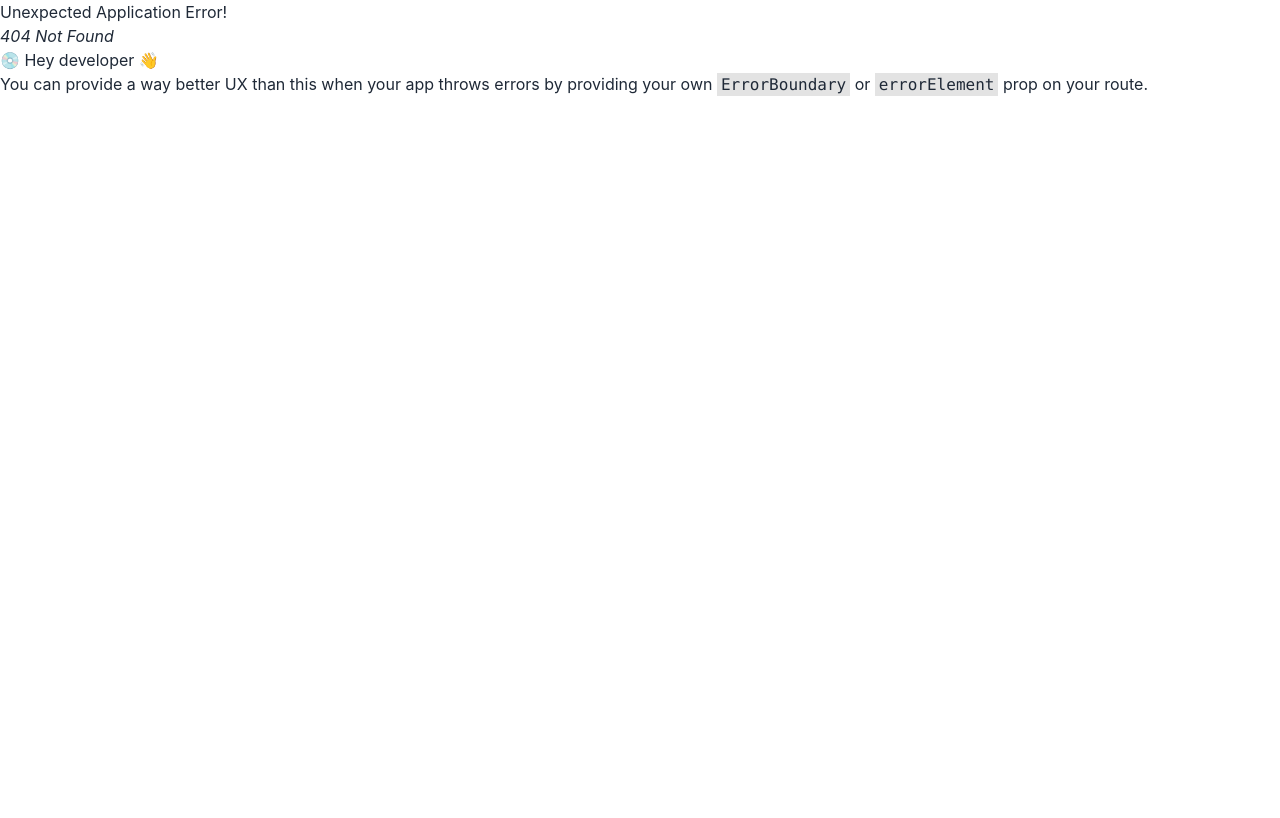
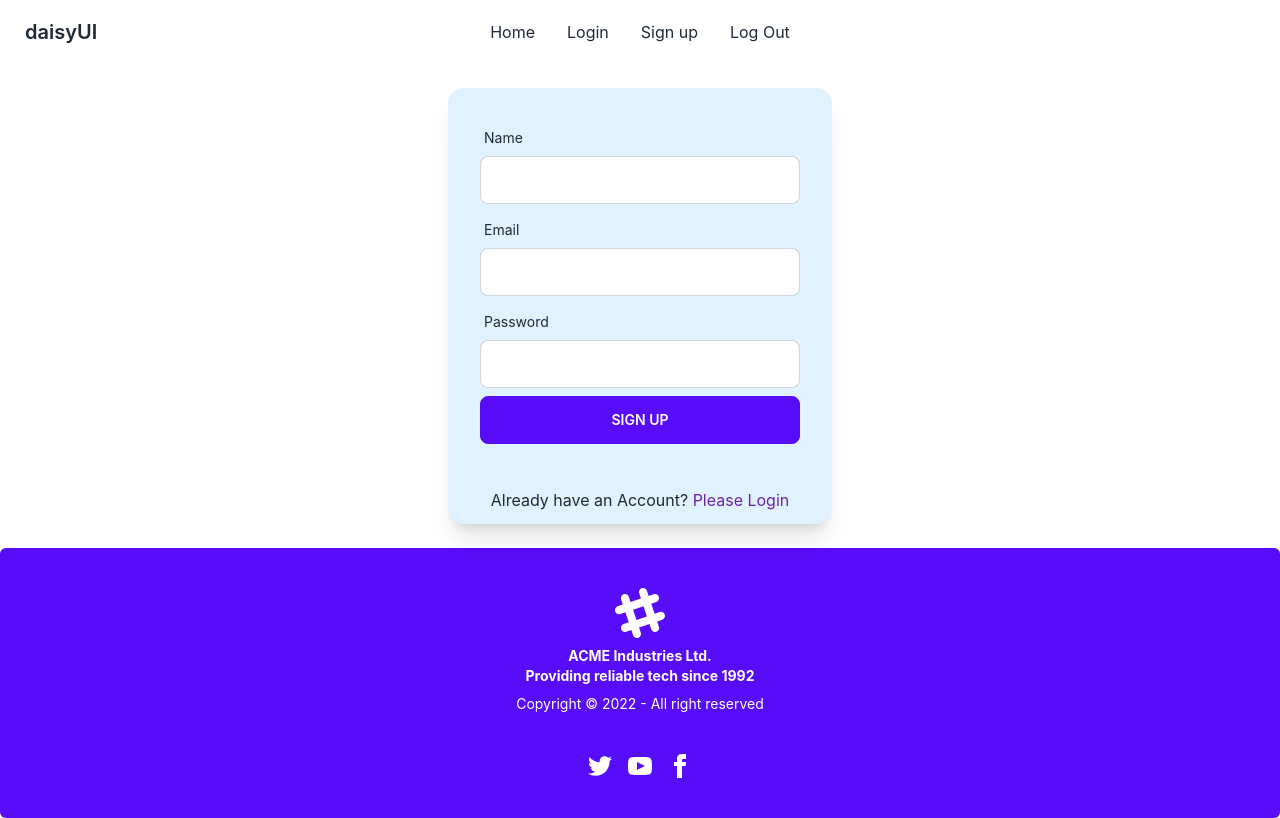
Before and after one commit to MdShafikulIslam1/used-products-client-site, a React (Create React App) app: page /signup in a window 1280 px wide. Before the commit this address had no page. Built offline with nearby package versions, Linux system fonts and the light colour scheme; no server answers.

Commit message:
firebae login,logou,signup and context api is successfully added

```diff
--- a/package.json
+++ b/package.json
@@ -11,6 +11,8 @@
     "firebase": "^9.14.0",
     "react": "^18.2.0",
     "react-dom": "^18.2.0",
+    "react-hook-form": "^7.39.5",
+    "react-hot-toast": "^2.4.0",
     "react-router-dom": "^6.4.3",
     "react-scripts": "5.0.1",
     "web-vitals": "^2.1.4"
--- a/src/App.js
+++ b/src/App.js
@@ -1,11 +1,13 @@
 import './App.css';
 import { RouterProvider } from 'react-router-dom';
 import router from './routes/Routes/Routes';
+import { Toaster } from 'react-hot-toast';
 
 function App() {
   return (
     <div className="max-w-screen-xl mx-auto">
       <RouterProvider router={router}></RouterProvider>
+      <Toaster></Toaster>
     </div>
   );
 }
--- a/src/SharedPage/Navbar/Navbar.js
+++ b/src/SharedPage/Navbar/Navbar.js
@@ -1,9 +1,27 @@
-import React from 'react';
+import React, { useContext } from 'react';
 import { Link } from 'react-router-dom';
+import { AuthContext } from '../../contexts/AuthProvider/AuthProvider';
+import { toast } from 'react-hot-toast';
 
 const Navbar = () => {
+    const { user, logoutUser } = useContext(AuthContext);
+
+
+
+    const handleLogout = () => {
+        logoutUser()
+            .then(() => {
+                toast.success("User logout successfully")
+            })
+            .catch(() => { })
+    }
+
     const navbarItems = <>
-        <li><Link>Home</Link></li>
+        <li><Link to='/'>Home</Link></li>
+        <li><Link to='/login'>Login</Link></li>
+        <li><Link to='/signup'>Sign up</Link></li>
+        <li><Link onClick={handleLogout} >Log Out</Link></li>
+        {/* <li> <button onClick={handleLogout} className='btn btn-primary'>Log Out</button> </li> */}
     </>
     return (
         <div className="navbar bg-base-100">
@@ -28,7 +46,7 @@ const Navbar = () => {
                 </ul>
             </div>
             <div className="navbar-end">
-                <a className="btn">Get started</a>
+                <p>{user && user?.email}</p>
             </div>
         </div>
     );
--- a/src/contexts/AuthProvider/AuthProvider.js
+++ b/src/contexts/AuthProvider/AuthProvider.js
@@ -1,14 +1,38 @@
-import React, { createContext } from 'react';
+import React, { createContext, useState, useEffect } from 'react';
 import app from '../../firebase/firebase.config';
-import { getAuth } from 'firebase/auth';
+import { createUserWithEmailAndPassword, getAuth, onAuthStateChanged, signInWithEmailAndPassword, signOut } from 'firebase/auth';
 
 export const AuthContext = createContext();
 const auth = getAuth(app);
 
 const AuthProvider = ({ children }) => {
-    const user = { name: 'shofikul islam' }
+    const [user, setUser] = useState([]);
+
+    const createUser = (email, password) => {
+        return createUserWithEmailAndPassword(auth, email, password)
+    };
+    const loginUser = (email, password) => {
+        return signInWithEmailAndPassword(auth, email, password)
+    };
+    const logoutUser = () => {
+        return signOut(auth);
+    }
+
+
+    useEffect(() => {
+        const unsubscribeUser = onAuthStateChanged(auth, currentUser => {
+            console.log(currentUser);
+            setUser(currentUser);
+            return () => unsubscribeUser();
+        })
+    }, [])
+
     const authInfo = {
         user,
+        createUser,
+        loginUser,
+        logoutUser,
+
     }
 
     return (
--- /dev/null
+++ b/src/pages/LoginAndSignupPage/Login.js
@@ -0,0 +1,65 @@
+import React, { useContext } from 'react';
+import { useForm } from "react-hook-form";
+import { Link, useNavigate } from 'react-router-dom';
+import { AuthContext } from '../../contexts/AuthProvider/AuthProvider';
+import { toast } from 'react-hot-toast';
+
+const Login = () => {
+    const { loginUser } = useContext(AuthContext);
+    const { register, handleSubmit, formState: { errors } } = useForm();
+    const navigate = useNavigate();
+
+
+    const handleLogin = data => {
+        loginUser(data.email, data.password)
+            .then(result => {
+                const user = result.user;
+                toast.success("User Login Successfully");
+                navigate('/')
+            })
+            .catch(err => {
+                console.log(err);
+                console.log(err.message);
+            })
+
+    }
+    return (
+
+        <div className="hero my-6">
+            <div className="card flex-shrink-0 w-full max-w-sm shadow-xl bg-sky-100">
+                <form onSubmit={handleSubmit(handleLogin)}>
+                    <div className="card-body">
+                        <div className="form-control">
+                            <label className="label">
+                                <span className="label-text">Email</span>
+                            </label>
+                            <input {...register("email", {
+                                required: "Email is required"
+                            })}
+                                type="email"
+                                className="input input-bordered" />
+                            {errors.email && <p className='text-red-900'>{errors.email.message}</p>}
+                        </div>
+                        <div className="form-control">
+                            <label className="label">
+                                <span className="label-text">Password</span>
+                            </label>
+                            <input {...register("password", {
+                                required: "password is required"
+                            })}
+                                type="password"
+                                className="input input-bordered" />
+                            {errors.email && <p className='text-red-900'>{errors.email.message}</p>}
+                        </div>
+                        <input type="submit" value="Login" className='btn btn-primary mt-6' />
+                    </div>
+
+                </form>
+                <p className='p-3 text-center'>Are you new here? <Link className='text-purple-800' to='/signup'>Sign Up</Link> </p>
+            </div>
+        </div>
+
+    );
+};
+
+export default Login;
--- /dev/null
+++ b/src/pages/LoginAndSignupPage/Signup.js
@@ -0,0 +1,83 @@
+import React, { useContext, useState } from 'react';
+import { useForm } from "react-hook-form";
+import { Link, useNavigate } from 'react-router-dom';
+import { AuthContext } from '../../contexts/AuthProvider/AuthProvider';
+import toast from 'react-hot-toast';
+
+const Signup = () => {
+    const [signupError, setSignupError] = useState('');
+    const { register, handleSubmit, formState: { errors } } = useForm();
+    const { createUser } = useContext(AuthContext);
+    const navigate = useNavigate();
+
+
+    const handleSignup = data => {
+        console.log(data.name);
+        createUser(data.email, data.password)
+            .then(result => {
+                toast.success("User create successfully");
+                navigate('/')
+
+            })
+            .catch(err => {
+                setSignupError(err.message);
+            })
+    }
+    return (
+        <div className='my-6'>
+            <div className="hero  ">
+                <div className="card flex-shrink-0 w-full max-w-sm shadow-xl bg-sky-100 ">
+                    <form onSubmit={handleSubmit(handleSignup)}>
+                        <div className="card-body">
+                            <div className="form-control">
+                                <label className="label">
+                                    <span className="label-text">Name</span>
+                                </label>
+                                <input
+                                    {...register("name",
+                                        { required: 'Name is required' }
+
+                                    )}
+                                    type="text"
+                                    className="input input-bordered" />
+                                {errors.name && <p className='text-red-900'>{errors.name.message}</p>}
+
+                            </div>
+                            <div className="form-control">
+                                <label className="label">
+                                    <span className="label-text">Email</span>
+                                </label>
+                                <input {...register("email",
+                                    { required: "Email is required" }
+                                )}
+                                    type="email"
+                                    className="input input-bordered" />
+                                {errors.email && <p className='text-red-900'>{errors.email.message}</p>}
+                            </div>
+                            <div className="form-control">
+                                <label className="label">
+                                    <span className="label-text">Password</span>
+                                </label>
+                                <input {...register("password",
+                                    {
+                                        required: 'Password is requird',
+                                        minLength: { value: 6, message: "password must be at least 6 character" }
+                                    }
+                                )}
+                                    type="password"
+                                    className="input input-bordered" />
+                                {errors.password && <p className='text-red-900'>{errors.password.message}</p>}
+
+                            </div>
+                            <input type="submit" value="Sign Up" className='btn btn-primary' />
+                        </div>
+                        <p className='text-red-800 text-center'>{signupError}</p>
+                    </form>
+                    <p className='p-3 text-center'>Already have an Account? <Link to='/login' className='text-purple-800'>Please Login</Link> </p>
+                </div>
+            </div>
+        </div>
+    );
+};
+
+export default Signup;
```
Also changed, not shown: src/routes/Routes/Routes.js (+10 -0 lines), src/images/login/login.webp (added), 1 other file (tests, documents, lock files or other folders).
